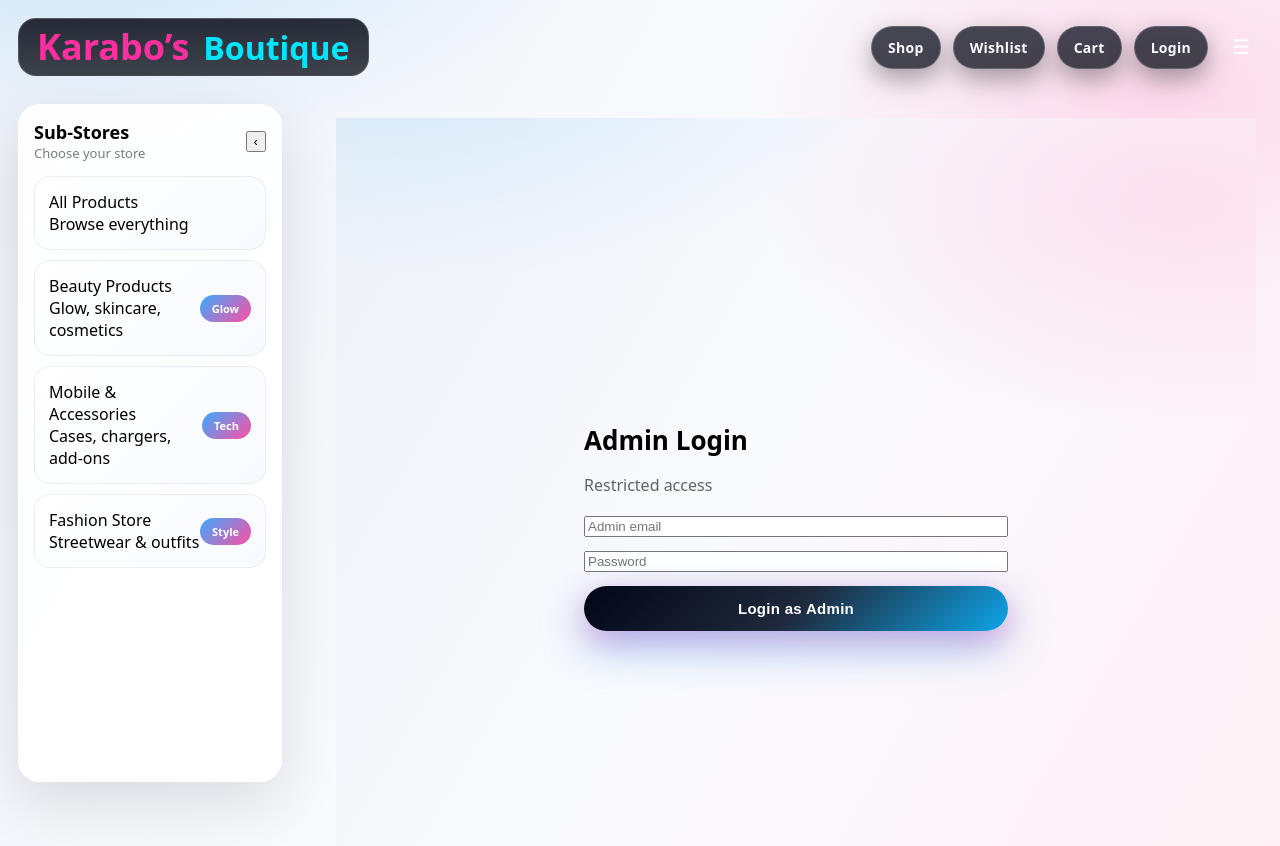
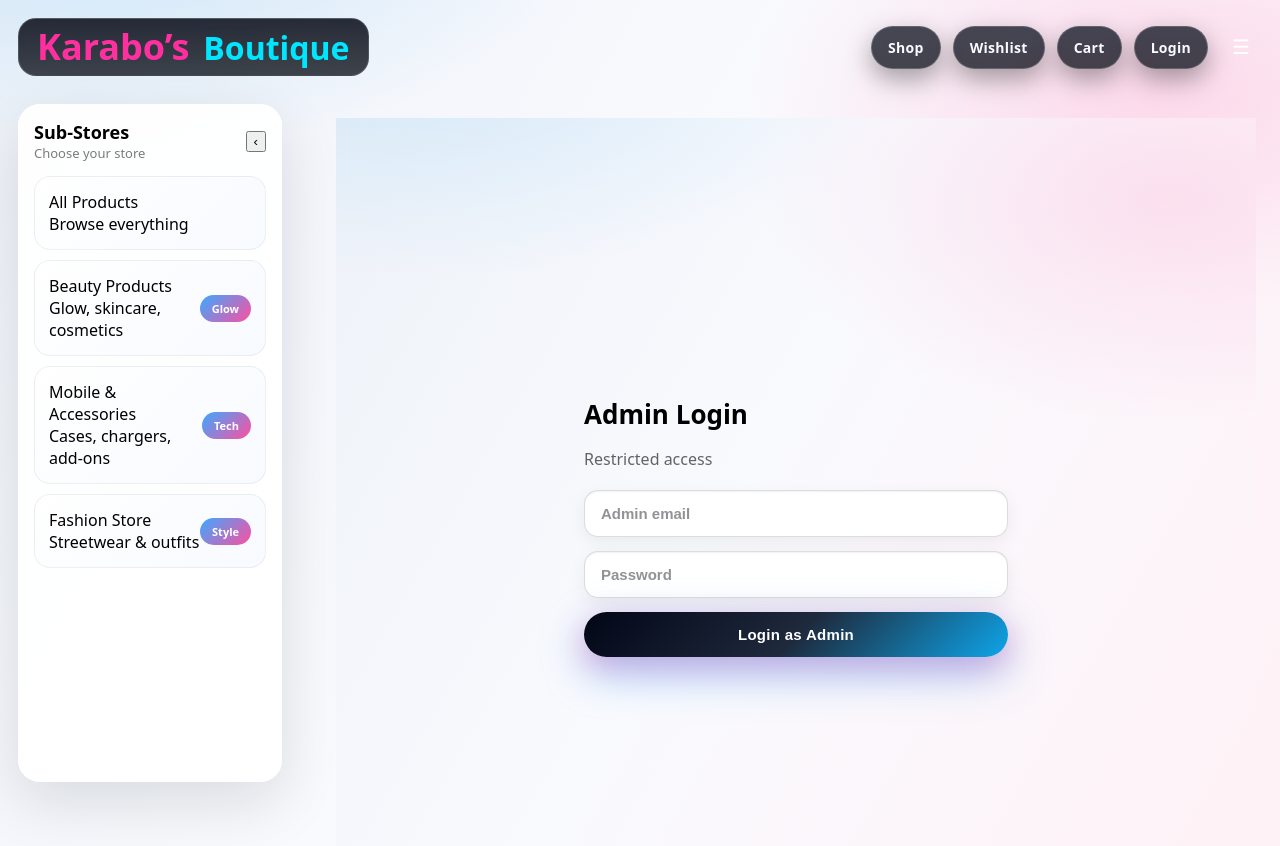
Before and after one commit to yvesf022/kkkkkk, a Next.js app: page /admin/login in a window 1280 px wide. Shown: the top 846 px of the page. Built offline with nearby package versions, Linux system fonts and the light colour scheme; no server answers.

Commit message:
Add global form input styles

```diff
--- a/styles/globals.css
+++ b/styles/globals.css
@@ -66,7 +66,7 @@ body {
 }
 
 /* ===============================
-   SIDEBAR (CALM, PREMIUM)
+   SIDEBAR
 =============================== */
 
 .sidebar {
@@ -122,12 +122,7 @@ body {
   border-radius: 16px;
   text-decoration: none;
   color: inherit;
-  background:
-    linear-gradient(
-      135deg,
-      #ffffff,
-      #f7faff
-    );
+  background: linear-gradient(135deg, #ffffff, #f7faff);
   border: 1px solid rgba(12, 14, 20, 0.06);
   transition: all 0.25s ease;
 }
@@ -144,11 +139,7 @@ body {
   font-weight: 900;
   padding: 6px 12px;
   border-radius: var(--radius-pill);
-  background: linear-gradient(
-    135deg,
-    var(--blue),
-    var(--pink)
-  );
+  background: linear-gradient(135deg, var(--blue), var(--pink));
   color: white;
 }
 
@@ -166,7 +157,7 @@ body {
 }
 
 /* ===============================
-   🔥 BUTTON SYSTEM — MAX LEVEL
+   BUTTON SYSTEM
 =============================== */
 
 .btn {
@@ -205,54 +196,10 @@ body {
     background-position 0.8s ease;
 }
 
-/* NEON HALO */
-.btn::before {
-  content: "";
-  position: absolute;
-  inset: -3px;
-  border-radius: inherit;
-  background: linear-gradient(
-    120deg,
-    var(--blue),
-    var(--cyan),
-    var(--pink),
-    var(--blue)
-  );
-  filter: blur(10px);
-  opacity: 0;
-  z-index: -1;
-  transition: opacity 0.35s ease;
-}
-
-/* HOVER = CYBER FEEL */
 .btn:hover {
   transform: translateY(-4px) scale(1.04);
   background-position: 100% 0%;
-  box-shadow:
-    0 26px 70px rgba(58, 169, 255, 0.65),
-    0 20px 60px rgba(255, 79, 161, 0.65);
 }
-
-.btn:hover::before {
-  opacity: 1;
-}
-
-/* PRESS */
-.btn:active {
-  transform: scale(0.97);
-}
-
-/* FOCUS */
-.btn:focus-visible {
-  outline: none;
-  box-shadow:
-    0 0 0 4px rgba(58, 169, 255, 0.45),
-    0 26px 70px rgba(255, 79, 161, 0.65);
-}
-
-/* ===============================
-   VARIANTS
-=============================== */
 
 .btnPrimary {
   background: linear-gradient(
@@ -282,24 +229,67 @@ body {
 }
 
 /* ===============================
+   FORM CONTROLS (🔥 FIX)
+=============================== */
+
+input,
+select,
+textarea {
+  width: 100%;
+  padding: 14px 16px;
+  border-radius: 14px;
+
+  font-size: 15px;
+  font-weight: 600;
+  color: var(--dark);
+
+  background: rgba(255, 255, 255, 0.92);
+  border: 1px solid rgba(12, 14, 20, 0.14);
+
+  box-shadow:
+    inset 0 1px 2px rgba(12, 14, 20, 0.06),
+    0 6px 18px rgba(12, 14, 20, 0.06);
+
+  outline: none;
+  transition:
+    border-color 0.25s ease,
+    box-shadow 0.25s ease;
+}
+
+input::placeholder,
+textarea::placeholder {
+  color: rgba(12, 14, 20, 0.45);
+}
+
+input:focus,
+select:focus,
+textarea:focus {
+  border-color: var(--blue);
+  box-shadow:
+    0 0 0 4px rgba(58, 169, 255, 0.25),
+    inset 0 1px 2px rgba(12, 14, 20, 0.06);
+}
+
+select {
+  appearance: none;
+  background-image:
+    linear-gradient(45deg, transparent 50%, var(--dark) 50%),
+    linear-gradient(135deg, var(--dark) 50%, transparent 50%);
+  background-position:
+    calc(100% - 18px) calc(50% - 4px),
+    calc(100% - 12px) calc(50% - 4px);
+  background-size: 6px 6px;
+  background-repeat: no-repeat;
+}
+
+/* ===============================
    MOBILE
 =============================== */
 
 @media (max-width: 980px) {
   .sidebar {
     transform: translateX(-100%);
-    transition: transform 0.3s ease;
     width: 100%;
-    background: rgba(0, 0, 0, 0.35);
-  }
-
-  .sidebar.open {
-    transform: translateX(0);
-  }
-
-  .sidebarCard {
-    width: 86%;
-    max-width: 320px;
   }
 
   .pageContentWrap {
```
